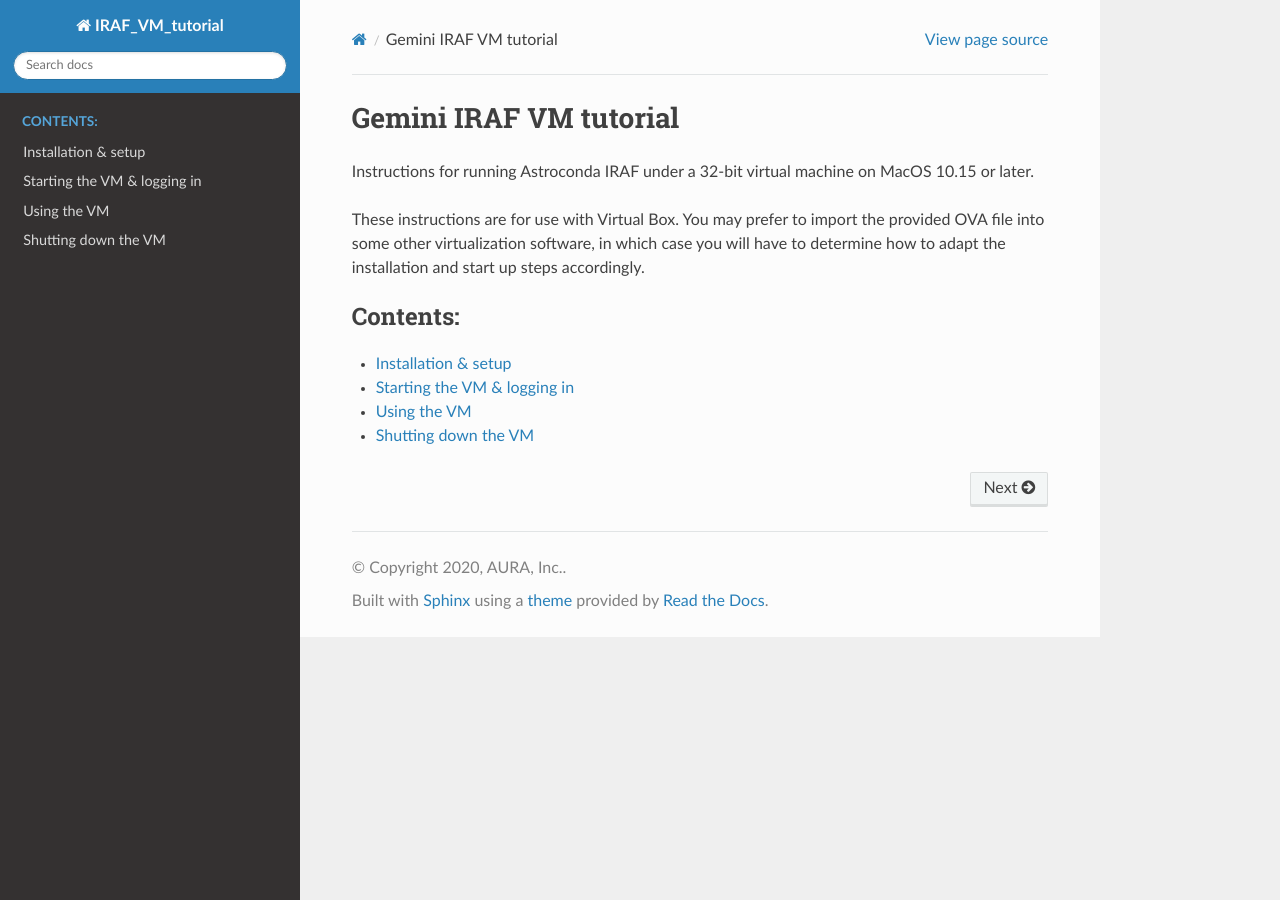
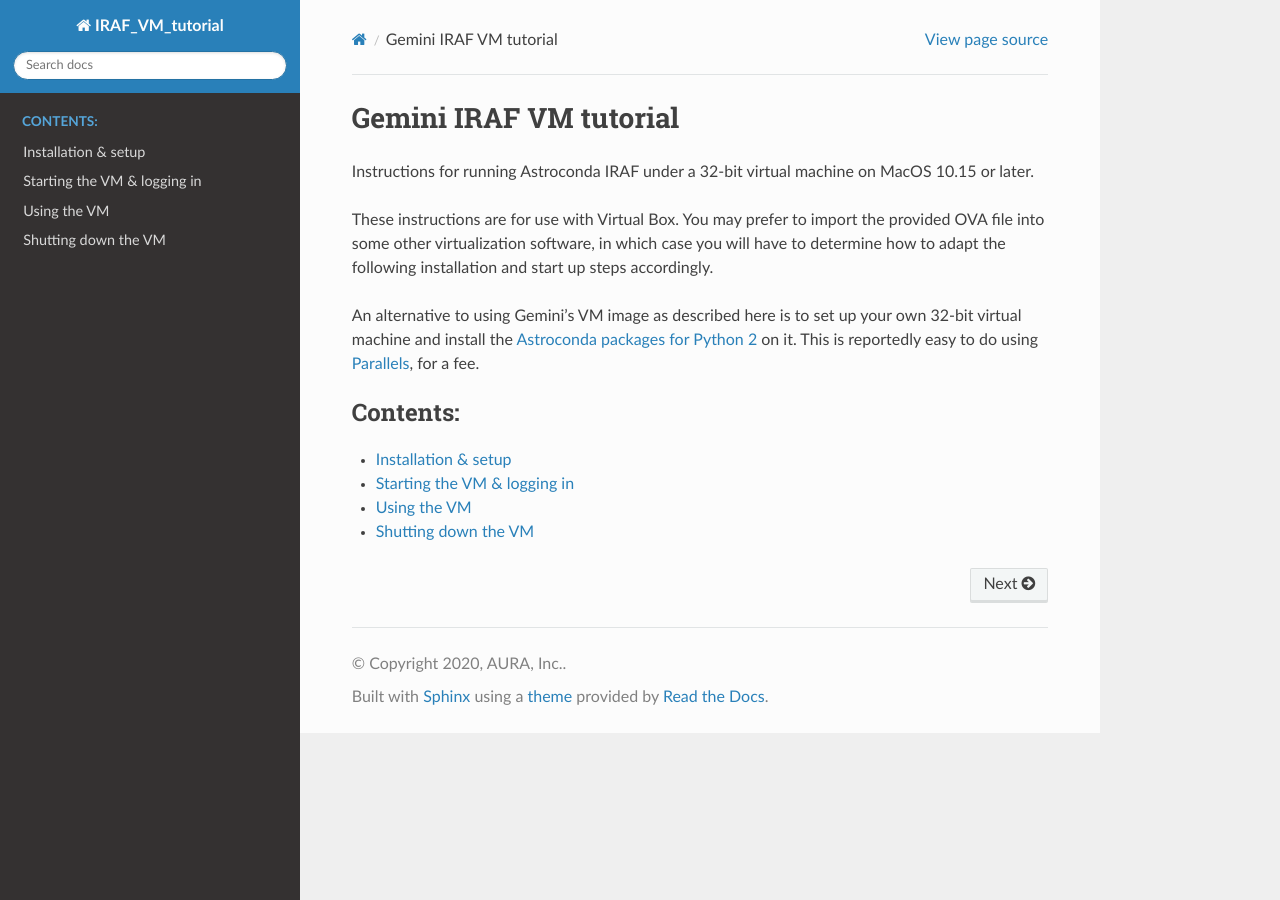
Before and after one commit to GeminiDRSoftware/IRAF_VM_tutorial, a Sphinx documentation site: the page built from source/index.rst, in a window 1280 px wide. Built offline with Sphinx 7.4.7 and the Read the Docs theme 2.0.0, drawn with Linux system fonts in a browser that asks for light colours.

Commit message:
Note alternative of using Parallels & installing Astroconda on it.

```diff
--- a/source/index.rst
+++ b/source/index.rst
@@ -11,8 +11,14 @@ MacOS 10.15 or later.
 
 These instructions are for use with Virtual Box. You may prefer to import the
 provided OVA file into some other virtualization software, in which case you
-will have to determine how to adapt the installation and start up steps
-accordingly.
+will have to determine how to adapt the following installation and start up
+steps accordingly.
+
+An alternative to using Gemini's VM image as described here is to set up your
+own 32-bit virtual machine and install the `Astroconda packages for Python 2
+<http://www.gemini.edu/node/11823>`_ on it. This is reportedly easy to do using
+`Parallels <https://www.parallels.com>`_, for a fee.
+
 
 .. toctree::
    :maxdepth: 2
```
